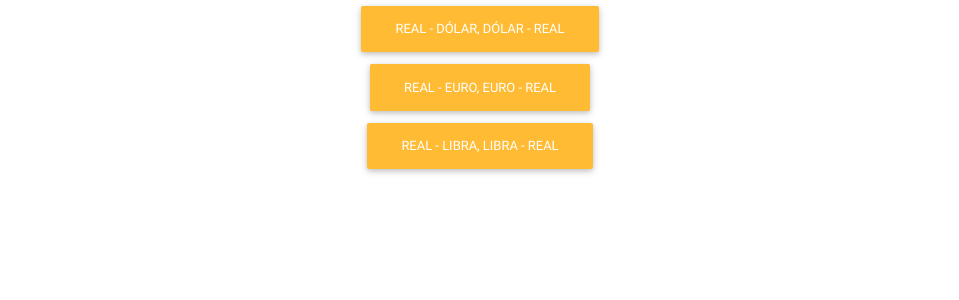
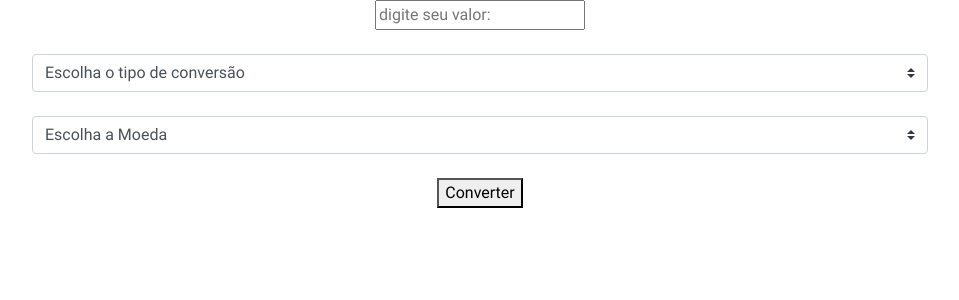
Before and after one commit to Tiagolm/Estagio-W3, a Flask app: page /conversor in a window 1280 px wide. Shown: the top 300 px of the page, without its empty margins (160-1119 px from the left). Run offline with Flask 2, Linux system fonts and the light colour scheme; some libraries are stand-ins or nearby versions.

Commit message:
hotfixv2.0

```diff
--- a/consumirApi.py
+++ b/consumirApi.py
@@ -1,7 +1,7 @@
 from flask import Flask, render_template, request
 from static.plt.graph import build_graph
 from urllib.request import urlopen
-from datetime import date
+from datetime import date, timedelta
 import csv
 import json
 
@@ -101,7 +101,7 @@ def respostaSimulador():
         for item in listaNomeBancos:
             if item == nomeBanco:
                 for x in range(int(meses)):
-                    valor = valor + (valor * listaTaxaBancos[i])
+                    valor = round(valor + (valor * listaTaxaBancos[i]), 2)
                 return render_template('respostaSimulador.html', resultado=valor)
             else:
                 i = i + 1
@@ -112,73 +112,24 @@ def conversor():
     return render_template('conversor.html')
 
 
-#USD
-@app.route('/respostaUSD', methods=['GET','POST'])
-def conversorUSD():
-    if request.method == 'POST':
-        return render_template('conversaoDolar.html')
 
+@app.route('/conversaoResposta', methods=['POST'])
+def dolar():
+    data = date.today() - timedelta(days=1)
+    data = data.strftime("%m-%d-%Y")
 
-@app.route('/USD', methods=['GET','POST'])
-def dolar():
-    if request.method == 'POST':
-        data = date.today().strftime("%m-%d-%Y")
+    moeda = request.form['moeda']
+    tipo = str(request.form['tipo'])
 
-        with urlopen(f'https://olinda.bcb.gov.br/olinda/servico/PTAX/versao/v1/odata/CotacaoMoedaDia(moeda=@moeda,dataCotacao=@dataCotacao)?@moeda=%27USD%27&@dataCotacao=%27{data}%27&$top=100&$format=json&$select=cotacaoCompra,cotacaoVenda') as query:
-            dados = json.load(query)
+    with urlopen('https://olinda.bcb.gov.br/olinda/servico/PTAX/versao/v1/odata/CotacaoMoedaDia(moeda=@moeda,dataCotacao=@dataCotacao)?@moeda=%27{}%27&@dataCotacao=%27{}%27&$top=100&$format=json&$select=cotacaoCompra,cotacaoVenda'.format(moeda, data)) as query:
+        dados = json.load(query)
 
-        real_dolar = round(float(request.form['real-dolar']) / float(dados['value'][0]['cotacaoCompra']), 2)
-        dolar_real = round(float(request.form['dolar-real']) * float(dados['value'][0]['cotacaoVenda']), 2)
+    real_moeda = round((float(request.form['valor']) * float(dados['value'][0][tipo])), 2)
 
-        return render_template('conversaoDolar.html',real_dolar=real_dolar, dolar_real=dolar_real)
+    if(tipo == 'cotacaoCompra'):
+        frase = f"Real para Moeda: {moeda}"
     else:
-        return render_template('index.html')
+        frase = f"{moeda} para Real"
 
-
-#EUR:
-@app.route('/respostaEUR', methods=['GET','POST'])
-def conversorEUR():
-    if request.method == 'POST':
-        return render_template('conversaoEuro.html')
-
-
-@app.route('/EUR', methods=['GET','POST'])
-def euro():
-    if request.method == 'POST':
-        data = date.today().strftime("%m-%d-%Y")
-
-        with urlopen(f'https://olinda.bcb.gov.br/olinda/servico/PTAX/versao/v1/odata/CotacaoMoedaDia(moeda=@moeda,dataCotacao=@dataCotacao)?@moeda=%27EUR%27&@dataCotacao=%27{data}%27&$top=100&$format=json&$select=cotacaoCompra,cotacaoVenda') as query:
-            dados = json.load(query)
-
-        real_euro = round(float(request.form['real-euro']) / float(dados['value'][0]['cotacaoCompra']), 2)
-        euro_real = round(float(request.form['euro-real']) * float(dados['value'][0]['cotacaoVenda']), 2)
-
-        return render_template('conversaoEuro.html',real_euro=real_euro, euro_real=euro_real)
-    else:
-        return render_template('index.html')
-
-
-#GBP:
-@app.route('/respostaGBP', methods=['GET','POST'])
-def conversorGBP():
-    if request.method == 'POST':
-        return render_template('conversaoLibra.html')
-
-
-@app.route('/GBP', methods=['GET','POST'])
-def libra():
-    if request.method == 'POST':
-        data = date.today().strftime("%m-%d-%Y")
-
-        with urlopen(f'https://olinda.bcb.gov.br/olinda/servico/PTAX/versao/v1/odata/CotacaoMoedaDia(moeda=@moeda,dataCotacao=@dataCotacao)?@moeda=%27GBP%27&@dataCotacao=%27{data}%27&$top=100&$format=json&$select=cotacaoCompra,cotacaoVenda') as query:
-            dados = json.load(query)
-
-        real_libra = round(float(request.form['real-libra']) / float(dados['value'][0]['cotacaoCompra']), 2)
-        libra_real = round(float(request.form['libra-real']) * float(dados['value'][0]['cotacaoVenda']), 2)
-
-        return render_template('conversaoLibra.html',real_libra=real_libra, libra_real=libra_real)
-    else:
-        return render_template('index.html')
-
-
+    return render_template('conversaoResposta.html',valor=real_moeda, tipo=frase)
 app.run()
--- a/static/css/style.css
+++ b/static/css/style.css
@@ -1,6 +1,7 @@
-euro{
-    color: yellow;
-}
 #libra{
     color: black;
 }
+
+.custom-select{
+    width: 70% !important;
+}
--- a/templates/conversor.html
+++ b/templates/conversor.html
@@ -12,22 +12,33 @@
     <!-- Material Design Bootstrap -->
     <link href="static/css/mdb.min.css" rel="stylesheet">
 
+    <link rel="stylesheet" href="static/css/style.css">
+
 </head>
 <body>
     <center>
-        <div id="container">
-            <form action="/respostaUSD" method="POST">
-                <button type="submit" value="Submit" class="btn btn-warning">Real - Dólar, Dólar - Real</button>
-            </form>
+        <form action="/conversaoResposta" method="POST">
 
-            <form action="/respostaEUR" method="POST">
-                <button type="submit" value="Submit" class="btn btn-warning">Real - Euro, Euro - Real</button>
-            </form>
-
-            <form action="/respostaGBP" method="POST">
-                <button type="submit" value="Submit" class="btn btn-warning">Real - Libra, Libra - Real</button>
-            </form>
-        </div>
+            <input type="number" name="valor" placeholder="digite seu valor:">
+            <br>
+            <br>
+            <select name = "tipo" class="custom-select" id="formConversor" style="width: 25%">
+                <option selected>Escolha o tipo de conversão</option>
+                <option name ="tipo" value="cotacaoCompra">Real-Moeda</option>
+                <option name ="tipo" value="cotacaoVenda">Moeda-Real</option>
+            </select>
+            <br>
+            <br>
+            <select name="moeda" class="custom-select" id="formConversor" style="width: 25%">
+                <option selected>Escolha a Moeda</option>
+                <option name="moeda" type="text" value="USD">Dolar</option>
+                <option name="moeda" type="text" value="EUR">Euro</option>
+                <option name="moeda" type="text" value="GBP">Libra</option>
+            </select>
+            <br>
+            <br>
+            <button type="submit">Converter</button>
+        </form>
     </center>
 
 </body>
--- a/templates/index.html
+++ b/templates/index.html
@@ -108,7 +108,7 @@ simulações com base em indicadores econômicos, oferecendo praticidade e comod
         <div class="col-lg-3 col-md-6 text-center">
           <div class="mt-5">
             <i class="fas fa-4x fa-balance-scale text-primary mb-4"></i>
-              <form action="conversor">
+              <form action="/conversor">
                 <button type="submit" class="btn btn-primary">Conversor</button>
               </form>
             <p class="text-muted mb-0">Faça a conversão de moedas</p>
```
Also changed, not shown: templates/conversaoResposta.html (renamed from templates/conversaoDolar.html, +4 -14 lines).
